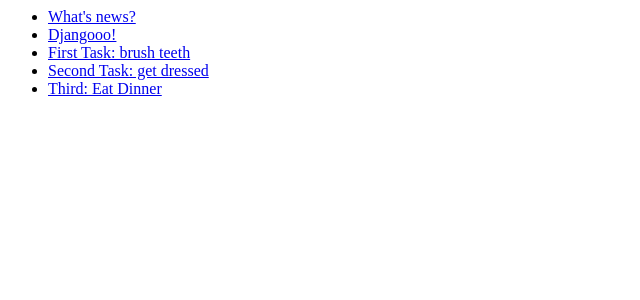
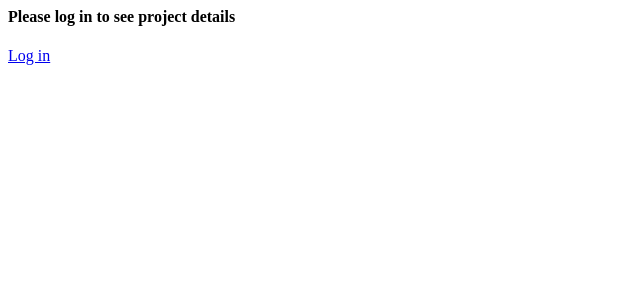
Before and after one commit to NetSPI/django.nV, a Django app: page /taskManager/1/ in a window 1280 px wide. Shown: the top 300 px of the page, without its empty margins (0-640 px from the left). Run offline with Django 3.2, Linux system fonts and the light colour scheme; data comes from the database, SQL or seed files in the repository; both versions use the stored data as it was after the commit.

Commit message:
added login features

```diff
--- a/taskManager/templates/taskManager/login.html
+++ b/taskManager/templates/taskManager/login.html
@@ -7,6 +7,12 @@
 
     <body>
         <h1>Login to Task Manager</h1>
+
+        {% if failed_login == False %}
+
+        <h3>Login failed. Please try again</h3>
+
+        {% endif %}
 
         <form id="login_form" method="post">
             {% csrf_token %}
--- a/taskManager/templates/taskManager/proj_details.html
+++ b/taskManager/templates/taskManager/proj_details.html
@@ -1,7 +1,16 @@
 <h4>{{proj.proj_text}}</h4>
+
+{% if logged_in == True %}
 
 <ul>
 {% for task in proj.task_set.all %}
     <li><a href="{% url 'taskManager:detail' proj.id task.id%}"/>{{ task.task_text }}</li>
 {% endfor %}
 </ul>
+
+{% else %}
+
+<h4> Please log in to see project details </h4>
+<p><a href = "/taskManager/login/">Log in</a></p>
+
+{% endif %}
--- a/taskManager/views.py
+++ b/taskManager/views.py
@@ -34,9 +34,13 @@
             else:
                 # Return a 'disabled account' error message
                 return redirect('/taskManager/')
+        else:
+            # Return an 'invalid login' error message.
+            return render(request, 'taskManager/login.html', {'failed_login': False})
+            #return render_to_response('taskManager/login.html', {'failed_login': failed_login}, RequestContext(request))
     else:
-        # Return an 'invalid login' error message.
-        return render_to_response('taskManager/login.html', {}, RequestContext(request))
+            # Return an 'invalid login' error message.
+            return render_to_response('taskManager/login.html', {}, RequestContext(request))
 
 
 def register(request):
@@ -84,44 +88,28 @@
 	#return HttpResponse(template.render(context))
 	return render(request, 'taskManager/index.html', {'latest_Project_list': latest_Project_list})
 
-#def detail(request, task_id):
-#	return HttpResponse("You're looking at question %s" % task_id)
+def proj_details(request, project_id):
 
+    proj = Project.objects.get(pk = project_id)
+    logged_in = True
 
-# def login(request):
-#     state = "Please log in below..."
-#     username = password = ''
-#     if request.POST:
-#         username = request.POST.get('username')
-#         password = request.POST.get('password')
+    if not request.user.is_authenticated():
+        logged_in =False
 
-#         user = authenticate(username=username, password=password)
-#         if user is not None:
-#             if user.is_active:
-#                 login(request, user)
-#                 state = "You're successfully logged in!"
-#             else:
-#                 state = "Your account is not active, please contact the site admin."
-#         else:
-#             state = "Your username and/or password were incorrect."
-
-#     return render_to_response('login.html',{'state':state, 'username': username})
-
-
-def proj_details(request, project_id):
-	proj = Project.objects.get(pk = project_id)
-	return render(request, 'taskManager/proj_details.html', {'proj':proj})
-
+    return render(request, 'taskManager/proj_details.html', {'proj':proj, 'logged_in':logged_in})
 
 def the_comments(request, task_id):
 	response = "You're looking at the comments of question %s."
 	return HttpResponse(response % task_id)
 
 def detail(request, task_id, project_id):
-	task = Task.objects.get(pk = task_id)
-	#except Task.DoesNotExist:
-	#	raise Http404
-	return render(request, 'taskManager/detail.html', {'task':task})
+    task = Task.objects.get(pk = task_id)
+    logged_in = True
+
+    if not request.user.is_authenticated():
+        logged_in =False
+
+    return render(request, 'taskManager/detail.html', {'task':task, 'logged_in':logged_in})
 
 def thanks(request):
 	response = "We are grateful for your comment!"
```
Also changed, not shown: taskManager/templates/taskManager/detail.html (+9 -0 lines), db.sqlite3.
